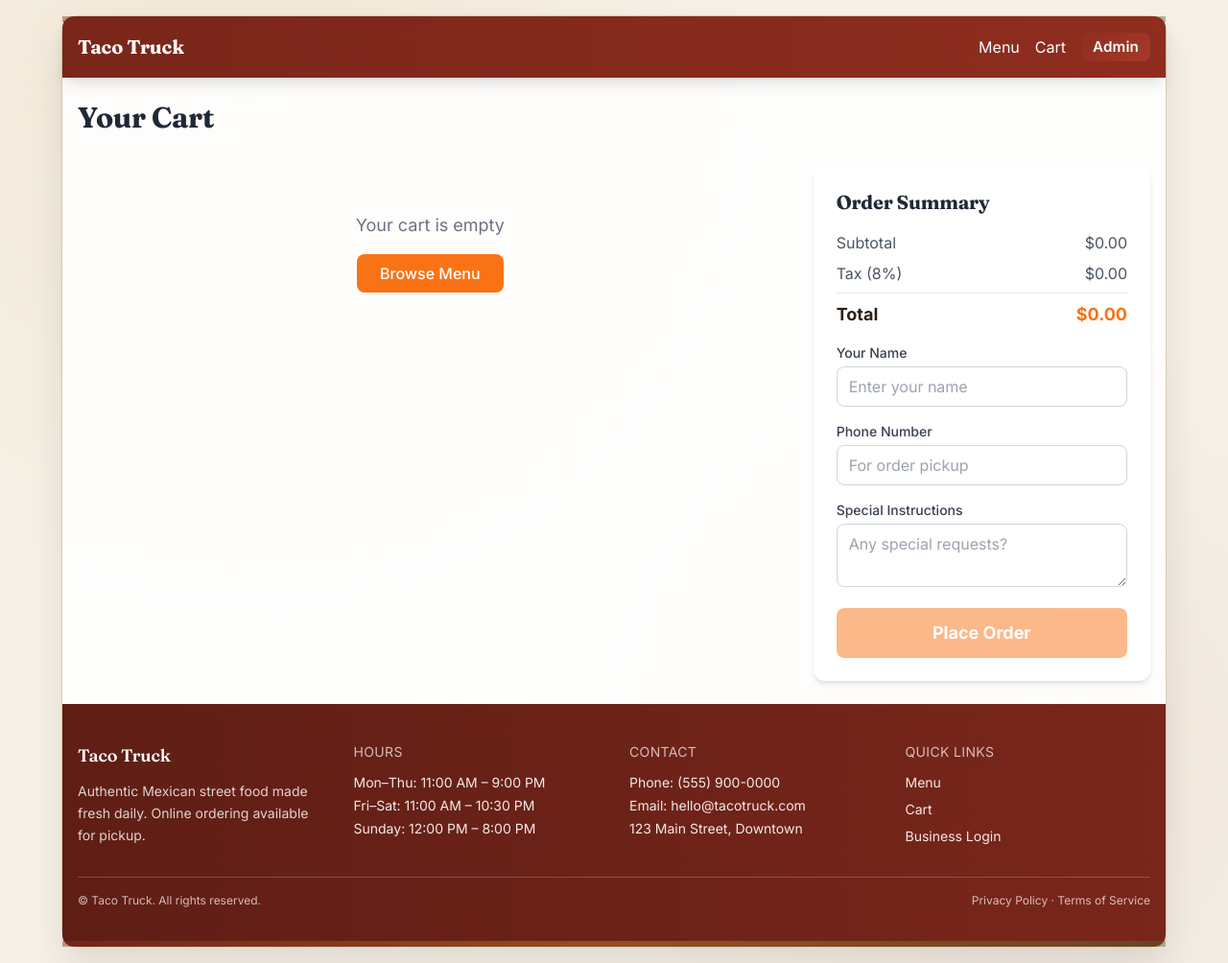
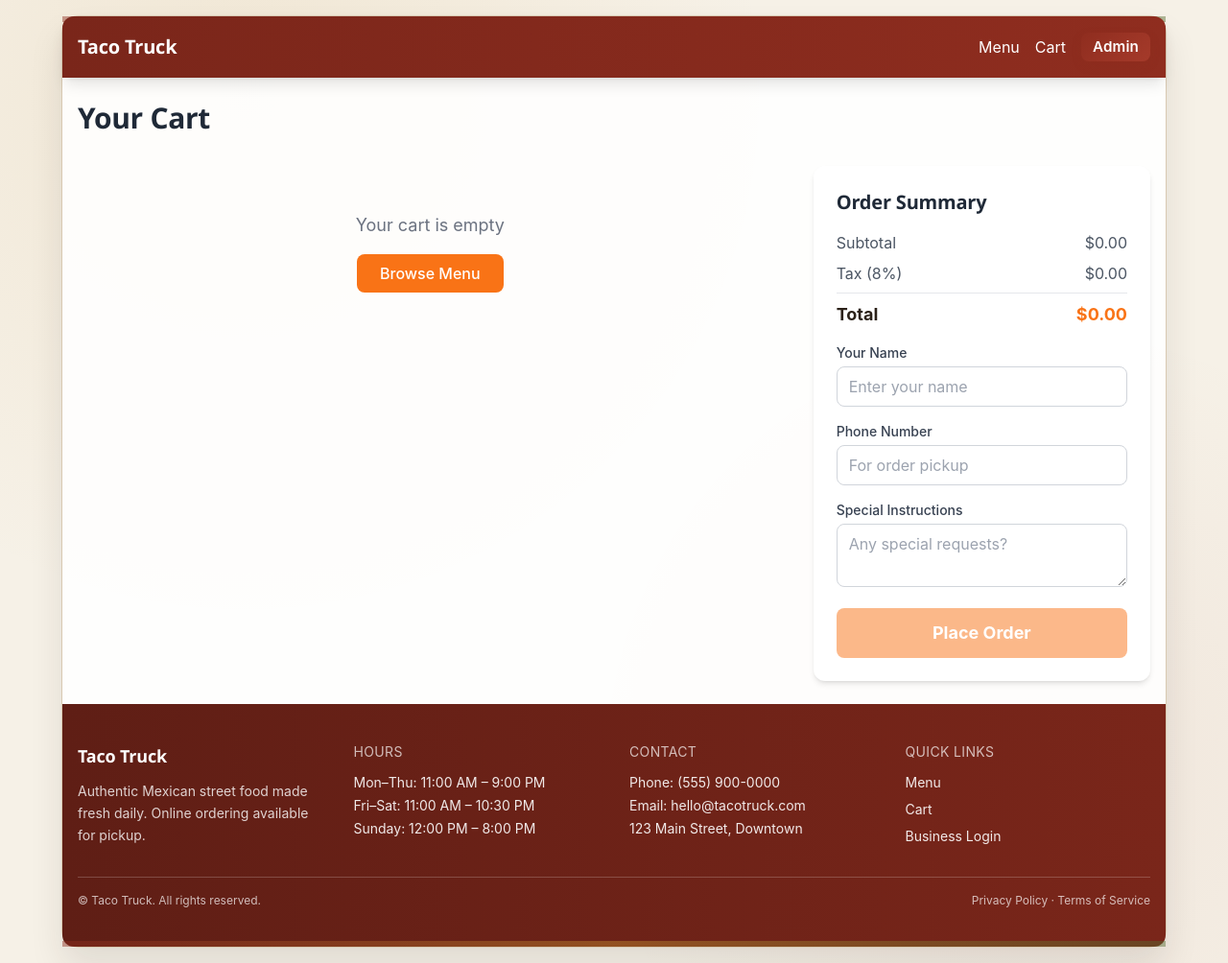
Before and after one commit to davislcruz/taco-truck-web-app, a FastAPI app: page /cart in a window 1280 px wide. Shown: the whole page at 96% size. Run offline with FastAPI, Linux system fonts and the light colour scheme; some libraries are stand-ins or nearby versions.

Commit message:
⚡ Improve perceived performance: remove webfont flicker, lazy-load images, and use lighter image URLs

```diff
--- a/app/static/css/custom.css
+++ b/app/static/css/custom.css
@@ -24,13 +24,13 @@ body {
         radial-gradient(circle at 20% 10%, rgba(193, 139, 47, 0.10), transparent 40%),
         radial-gradient(circle at 85% 80%, rgba(143, 45, 31, 0.06), transparent 35%),
         var(--paper);
-    font-family: "Inter", system-ui, sans-serif;
+    font-family: -apple-system, BlinkMacSystemFont, "Segoe UI", Roboto, "Helvetica Neue", Arial, sans-serif;
     font-size: 16px;
     line-height: 1.6;
 }
 
 h1, h2, h3, .display-font {
-    font-family: "Fraunces", Georgia, serif;
+    font-family: "Segoe UI", "Avenir Next", "Helvetica Neue", Arial, sans-serif;
     letter-spacing: -0.01em;
     line-height: 1.15;
 }
@@ -108,7 +108,7 @@ h3 { font-size: clamp(1.25rem, 2.1vw, 1.8rem); font-weight: 600; }
 .poster-btn {
     background: linear-gradient(135deg, var(--brand-primary), #a53a2a);
     color: #fff;
-    font-family: "Inter", system-ui, sans-serif;
+    font-family: inherit;
     font-weight: 600;
     font-size: .95rem;
     letter-spacing: .01em;
@@ -145,7 +145,7 @@ h3 { font-size: clamp(1.25rem, 2.1vw, 1.8rem); font-weight: 600; }
 }
 
 input, textarea, select {
-    font-family: "Inter", system-ui, sans-serif;
+    font-family: inherit;
 }
 
 input:focus, textarea:focus, select:focus {
--- a/app/templates/base.html
+++ b/app/templates/base.html
@@ -5,9 +5,6 @@
     <meta name="viewport" content="width=device-width, initial-scale=1.0">
     <title>{% block title %}{{ app_name }}{% endblock %}</title>
 
-    <link rel="preconnect" href="https://fonts.googleapis.com">
-    <link rel="preconnect" href="https://fonts.gstatic.com" crossorigin>
-    <link href="https://fonts.googleapis.com/css2?family=Fraunces:opsz,wght@9..144,500;9..144,600;9..144,700&family=Inter:wght@400;500;600;700&display=swap" rel="stylesheet">
 
     <!-- Tailwind CSS CDN -->
     <script src="https://cdn.tailwindcss.com"></script>
--- a/app/templates/menu.html
+++ b/app/templates/menu.html
@@ -39,7 +39,7 @@
             <article class="menu-card carousel-card transition-all duration-300 overflow-hidden group">
                 <div class="h-40 bg-gradient-to-br from-orange-100 to-yellow-100 flex items-center justify-center text-6xl">
                     {% if item.image_url %}
-                    <img src="{{ item.image_url }}" alt="{{ item.name }}" class="w-full h-full object-cover">
+                    <img src="{{ item.image_url }}" alt="{{ item.name }}" loading="lazy" decoding="async" fetchpriority="low" class="w-full h-full object-cover">
                     {% else %}
                     <span class="text-4xl text-gray-300">Food</span>
                     {% endif %}
```
